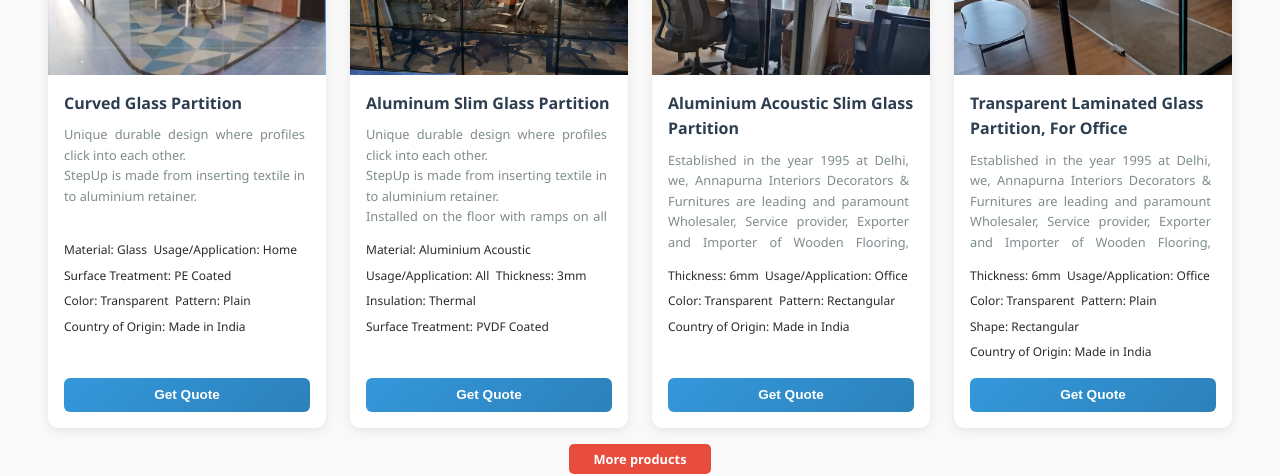
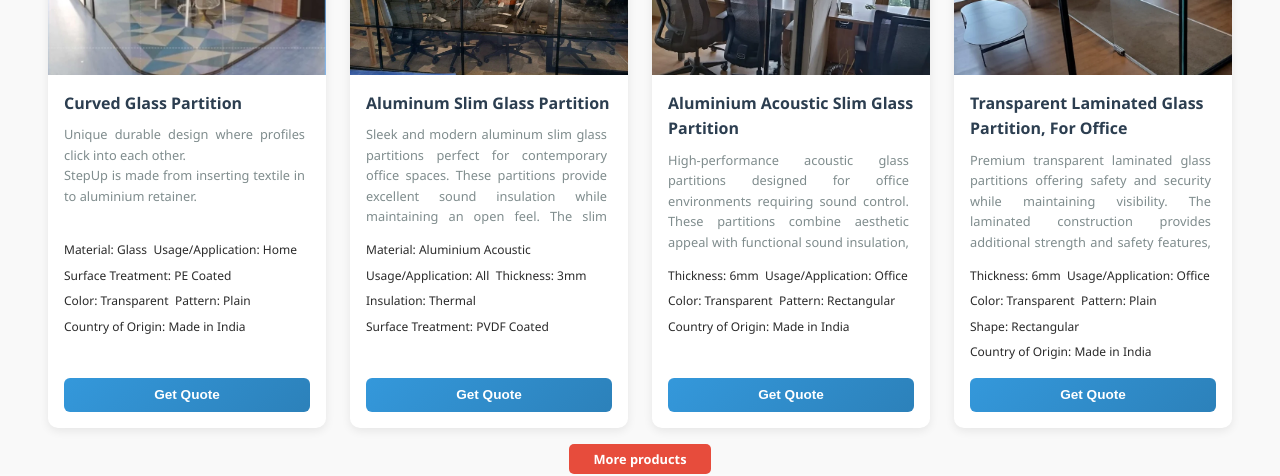
Before and after one commit to TheAnalyticsCareer/Annapurna-frontend-live, a React (Vite) app: page / in a window 1280 px wide. Shown: the part 5420-5896 px from the top of the page. Built offline with nearby package versions, Linux system fonts and the light colour scheme.

Commit message:
Update ProductCatalog.jsx

```diff
--- a/src/Home/ProductCatalog.jsx
+++ b/src/Home/ProductCatalog.jsx
@@ -742,13 +742,7 @@ product24: {
       price: "₹315 / Sq feet",
        category: "Glass",
       image: product26,
-      description: <ul>
-        <li>Unique durable design where profiles click into each other.</li>
-        <li>StepUp is made from inserting textile in to aluminium retainer.</li>
-        <li>Installed on the floor with ramps on all four sides.</li>
-         <li>Unlike conventional "use and throw" matting, only inserts need to be changed after its useful life making the system cheaper than the conventional matting.</li>
-         <li>Available in multiple of feet in length and width up to maximum of 10 feet on each side.</li>
-       </ul>,
+      description: "Sleek and modern aluminum slim glass partitions perfect for contemporary office spaces. These partitions provide excellent sound insulation while maintaining an open feel. The slim profile maximizes space efficiency without compromising on durability or functionality.",
       details: [
        { label: "Material", value: "Aluminium Acoustic" },
         { label: "Usage/Application", value: "All" },
@@ -767,9 +761,7 @@ product24: {
       price: "₹395 / Sq feet",
        category: "Glass",
       image: product27,
-      description: <ul>
-        <li>Established in the year 1995 at Delhi, we, Annapurna Interiors Decorators & Furnitures are leading and paramount Wholesaler, Service provider, Exporter and Importer of Wooden Flooring, Laminate Flooring, Vinyl Flooring, Carpet Tiles, Aluminum Profiles, Engineered Wood, Wooden Flooring Pieces, Machine Tufted Carpets, Brazilian Flooring etc.</li>
-      </ul>,
+      description: "High-performance acoustic glass partitions designed for office environments requiring sound control. These partitions combine aesthetic appeal with functional sound insulation, making them ideal for meeting rooms, executive offices, and open-plan workspaces.",
       details: [
         { label: "Thickness", value: "6mm" },
         { label: "Usage/Application", value: "Office" },
@@ -784,9 +776,7 @@ product24: {
       price: "₹350 / Sq feet",
        category: "Glass",
       image: product28,
-      description: <ul>
-        <li>Established in the year 1995 at Delhi, we, Annapurna Interiors Decorators & Furnitures are leading and paramount Wholesaler, Service provider, Exporter and Importer of Wooden Flooring, Laminate Flooring, Vinyl Flooring, Carpet Tiles, Aluminum Profiles, Engineered Wood, Wooden Flooring Pieces, Machine Tufted Carpets, Brazilian Flooring etc.</li>
-      </ul>,
+      description: "Premium transparent laminated glass partitions offering safety and security while maintaining visibility. The laminated construction provides additional strength and safety features, making these partitions ideal for high-traffic areas and security-conscious environments.",
       details: [
         { label: "Thickness", value: "6mm" },
         { label: "Usage/Application", value: "Office" },
```
